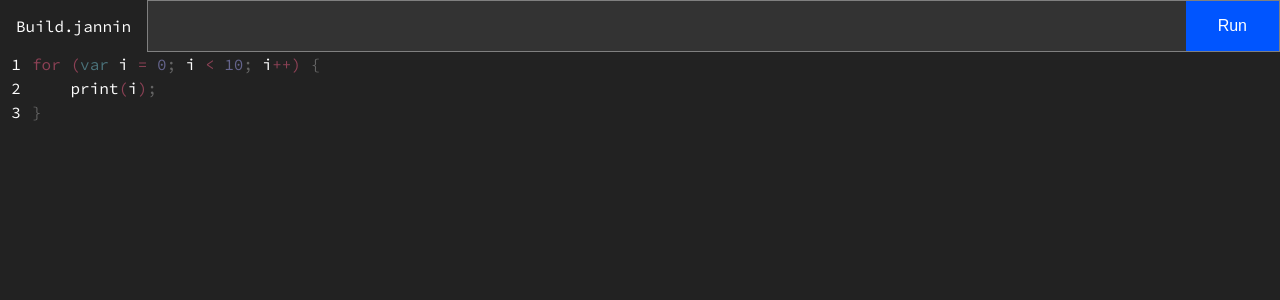
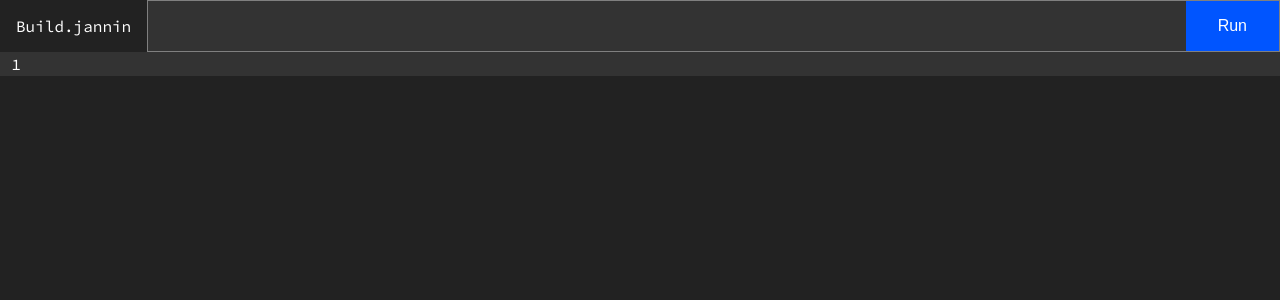
Before and after one commit to jordanlandry/janninscript-online, a Vue app: page / in a window 1280 px wide. Shown: the top 300 px of the page. Built offline with nearby package versions, Linux system fonts and the light colour scheme.

Commit message:
Added basic text editor functionality

```diff
--- a/src/components/JanninScriptTextEditor.vue
+++ b/src/components/JanninScriptTextEditor.vue
@@ -8,16 +8,10 @@
     </div>
   </div>
 
-  <div class="text-editor">
-    <!-- <div class="line" :class="{ 'line-select': activeLine === 1 }" @click="setActiveLine(1)"> -->
-    <ScriptLine
-      text="for (var i = 0; i < 10; i++) {"
-      :activeLine="activeLine === 1"
-      :lineNumber="1"
-      @setActiveLine="setActiveLine"
-    />
-    <ScriptLine text="    print(i);" :activeLine="activeLine === 2" :lineNumber="2" @setActiveLine="setActiveLine" />
-    <ScriptLine text="}" :activeLine="activeLine === 3" :lineNumber="3" @setActiveLine="setActiveLine" />
+  <div class="text-editor" @keydown="(e) => handleKeydown(e)" tabindex="-1">
+    <div v-for="(line, index) in lines" :key="index">
+      <ScriptLine :text="line" :activeLine="activeLine === index" :lineNumber="index" @setActiveLine="setActiveLine" />
+    </div>
   </div>
 </template>
 
@@ -25,10 +19,15 @@
 import { defineComponent } from "vue";
 import ScriptLine from "./ScriptLine.vue";
 
+interface KeyStringObject {
+  [key: string]: string;
+}
+
 export default defineComponent({
   data() {
     return {
       activeLine: 0,
+      lines: [""],
     };
   },
 
@@ -36,21 +35,54 @@ export default defineComponent({
     setActiveLine(line: number) {
       this.activeLine = line;
     },
+
     increment() {
       this.activeLine += 1;
     },
+
     decrement() {
       this.activeLine -= 1;
+    },
+
+    handleKeydown(e: KeyboardEvent) {
+      const { key } = e;
+
+      e.preventDefault();
+
+      // If the key is "Backspace" for example, then the next char won't be NaN
+      const valid = isNaN(key.charCodeAt(1)) && key.charCodeAt(0);
+
+      if (valid) this.lines[this.activeLine] += key;
+
+      // Check for special keys
+      if (key === "Enter") {
+        this.lines.push("");
+        this.activeLine = Math.min(this.activeLine + 1, this.lines.length - 1);
+      } else if (key === "ArrowDown") this.activeLine = Math.min(this.activeLine + 1, this.lines.length - 1);
+      else if (key === "ArrowUp") this.activeLine = Math.max(this.activeLine - 1, 0);
+      else if (key === "Backspace") {
+        this.lines[this.activeLine] = this.lines[this.activeLine].slice(0, -1);
+
+        // If the line is empty, then delete it
+        if (this.lines[this.activeLine] === "") {
+          if (this.lines.length > 1) {
+            this.lines.splice(this.activeLine, 1);
+            this.activeLine = Math.max(this.activeLine - 1, 0);
+          }
+        }
+      } else if (key === "Tab") this.lines[this.activeLine] += "    ";
     },
   },
 
   components: {
     ScriptLine,
   },
+
+  computed: {
+    console: () => console,
+  },
+
   name: "JanninScriptTextEditor",
-  props: {
-    msg: String,
-  },
 });
 </script>
 
--- a/src/components/ScriptLine.vue
+++ b/src/components/ScriptLine.vue
@@ -1,6 +1,6 @@
 <template>
   <div class="line" :class="{ 'line-select': activeLine }" @mousedown="updateLine(lineNumber)">
-    <div class="line-number">{{ lineNumber }}</div>
+    <div class="line-number">{{ lineNumber + 1 }}</div>
     <div class="line-content"></div>
     <div class="line-content">
       <span v-for="token in parseLine(text)" :class="token.className" :key="token.key">
```
